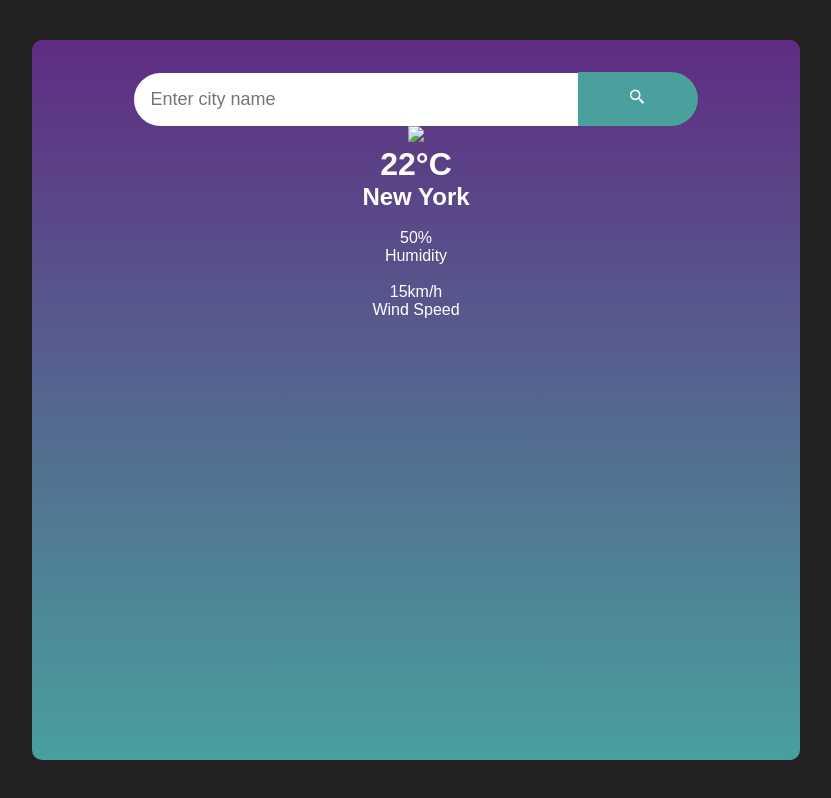
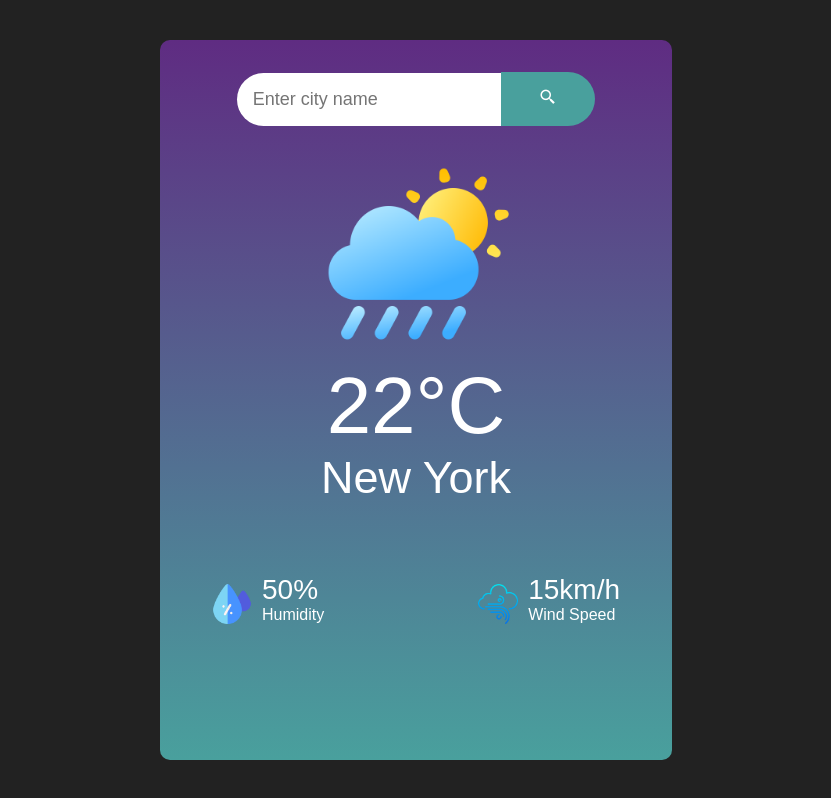
Before and after one commit to MughniRayhan/Weather-App, a plain HTML site: page index.html in a window 1280 px wide. Shown: the whole page, without its empty margins (224-1055 px from the left). Drawn offline with nearby package versions, Linux system fonts and the light colour scheme.

Commit message:
add styles

```diff
--- a/index.html
+++ b/index.html
@@ -24,20 +24,24 @@
           <h1 class="temp">22°C</h1>
           <h2 class="city">New York</h2>
           <div class="details">
-            <div class="col">
-                <img src="" >
+            <div class="detail col">
+              <img src="image/humidity.png" />
+
+              <div class="humidity-detail">
+                <p class="humidity">50%</p>
+                <p class="">Humidity</p>
+              </div>
             </div>
-            <p class="humidity">50%</p>
-            <p>Humidity</p>
+            <div class="detail col">
+              <img src="image/wind.png" />
+
+              <div class="wind-detail">
+                <p class="wind">15km/h</p>
+                <p>Wind Speed</p>
+              </div>
+            </div>
           </div>
         </div>
-        <div class="col">
-            <img src="" >
-        </div>
-        <p class="wind">15km/h</p>
-        <p>Wind Speed</p>
-      </div>
-    </div>
       </div>
     </div>
     <script src="index.js"></script>
--- a/style.css
+++ b/style.css
@@ -15,7 +15,7 @@
 }
 
 .card {
-  width: 60%;
+  width: 40%;
   background: linear-gradient(#5f2c82, #49a09d);
   height: 90vh;
   padding: 2rem;
@@ -54,3 +54,39 @@
   border-bottom-right-radius: 30px;
   background: #49a09d;
 }
+.weather-icon {
+  width: 200px;
+  height: 200px;
+  margin-top: 30px;
+}
+.weather h1 {
+  font-size: 80px;
+  font-weight: 500;
+}
+.weather h2 {
+  font-size: 45px;
+  font-weight: 400;
+}
+.details {
+  display: flex;
+  align-items: center;
+  justify-content: space-between;
+  padding: 0 20px;
+  margin-top: 80px;
+}
+.detail {
+  display: flex;
+  align-items: center;
+  justify-content: center;
+  text-align: left;
+}
+.details img {
+  width: 40px;
+  margin-right: 10px;
+}
+
+.humidity,
+.wind {
+  font-size: 28px;
+  margin-top: -10px;
+}
```
Also changed, not shown: image/humidity.png (added), image/humidity1.png (added), image/rain.png (added), image/wind.png (added), image/wind2.png (added).
